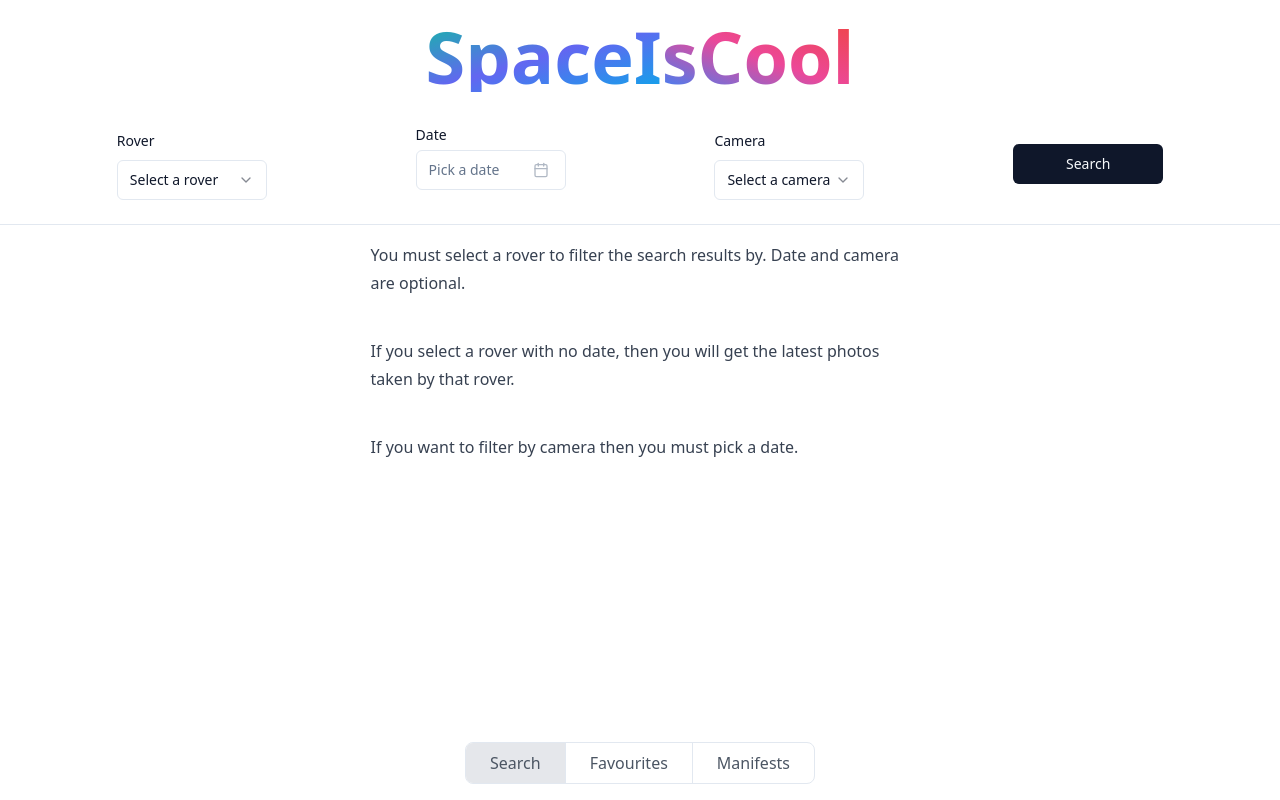
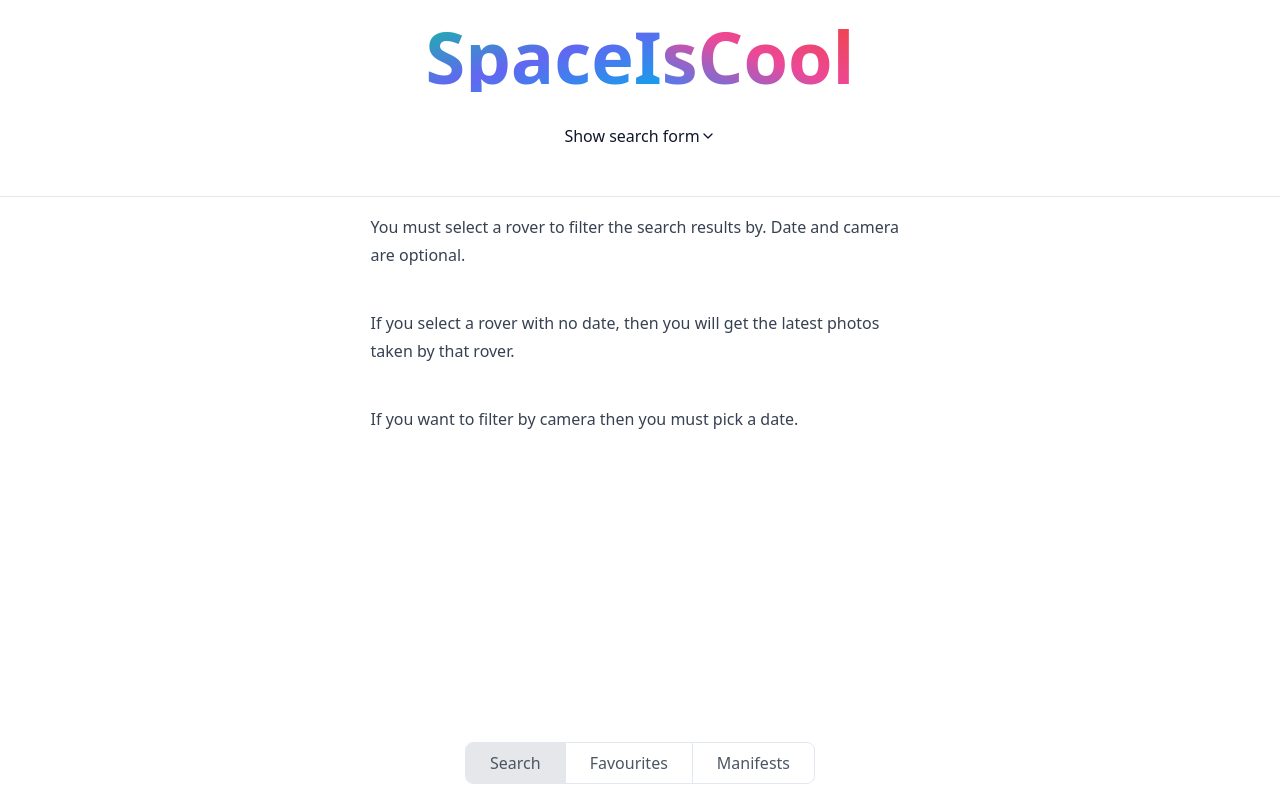
Before and after one commit to james-langridge/space-is-cool, a Next.js app: page /search in a window 1280 px wide. Built offline with nearby package versions, Linux system fonts and the light colour scheme.

Commit message:
Put search form in collapsible accordion

```diff
--- a/app/(with-header-footer)/search/layout.tsx
+++ b/app/(with-header-footer)/search/layout.tsx
@@ -1,5 +1,6 @@
 import React from 'react'
 
+import AccordionSearchForm from '@/app/(with-header-footer)/search/ui/accordion-search-form'
 import SearchForm from '@/app/(with-header-footer)/search/ui/SearchForm'
 import Container from '@/app/ui/container'
 import {Separator} from '@/app/ui/separator'
@@ -7,9 +8,9 @@
 export default function RootLayout({children}: {children: React.ReactNode}) {
   return (
     <Container>
-      <div className="flex justify-center">
+      <AccordionSearchForm>
         <SearchForm />
-      </div>
+      </AccordionSearchForm>
       <Separator className="my-4" />
       {children}
     </Container>
--- /dev/null
+++ b/app/(with-header-footer)/search/ui/accordion-search-form.tsx
@@ -0,0 +1,31 @@
+'use client'
+
+import React, {useState} from 'react'
+
+import {
+  Accordion,
+  AccordionContent,
+  AccordionItem,
+  AccordionTrigger,
+} from '@/app/ui/accordion'
+
+export default function AccordionSearchForm({
+  children,
+}: {
+  children: React.ReactNode
+}) {
+  const [open, setOpen] = useState(false)
+
+  const string = open ? 'Hide search form' : 'Show search form'
+
+  return (
+    <Accordion type="single" collapsible className="p-4">
+      <AccordionItem value="search-form" className="flex flex-col items-center">
+        <AccordionTrigger onClick={() => setOpen(!open)}>
+          {string}
+        </AccordionTrigger>
+        <AccordionContent>{children}</AccordionContent>
+      </AccordionItem>
+    </Accordion>
+  )
+}
--- /dev/null
+++ b/app/ui/accordion.tsx
@@ -0,0 +1,54 @@
+'use client'
+
+import * as AccordionPrimitive from '@radix-ui/react-accordion'
+import {ChevronDown} from 'lucide-react'
+import * as React from 'react'
+
+import {cn} from '@/app/lib/utils'
+
+const Accordion = AccordionPrimitive.Root
+
+const AccordionItem = React.forwardRef<
+  React.ElementRef<typeof AccordionPrimitive.Item>,
+  React.ComponentPropsWithoutRef<typeof AccordionPrimitive.Item>
+>(({className, ...props}, ref) => (
+  <AccordionPrimitive.Item ref={ref} className={className} {...props} />
+))
+AccordionItem.displayName = 'AccordionItem'
+
+const AccordionTrigger = React.forwardRef<
+  React.ElementRef<typeof AccordionPrimitive.Trigger>,
+  React.ComponentPropsWithoutRef<typeof AccordionPrimitive.Trigger>
+>(({className, children, ...props}, ref) => (
+  <AccordionPrimitive.Header className="flex">
+    <AccordionPrimitive.Trigger
+      ref={ref}
+      className={cn(
+        'flex flex-1 items-center justify-between py-4 font-medium transition-all hover:underline [&[data-state=open]>svg]:rotate-180',
+        className,
+      )}
+      {...props}
+    >
+      {children}
+      <ChevronDown className="h-4 w-4 shrink-0 transition-transform duration-200" />
+    </AccordionPrimitive.Trigger>
+  </AccordionPrimitive.Header>
+))
+AccordionTrigger.displayName = AccordionPrimitive.Trigger.displayName
+
+const AccordionContent = React.forwardRef<
+  React.ElementRef<typeof AccordionPrimitive.Content>,
+  React.ComponentPropsWithoutRef<typeof AccordionPrimitive.Content>
+>(({className, children, ...props}, ref) => (
+  <AccordionPrimitive.Content
+    ref={ref}
+    className="overflow-hidden text-sm transition-all data-[state=closed]:animate-accordion-up data-[state=open]:animate-accordion-down"
+    {...props}
+  >
+    <div className={cn('pb-4 pt-0', className)}>{children}</div>
+  </AccordionPrimitive.Content>
+))
+
+AccordionContent.displayName = AccordionPrimitive.Content.displayName
+
+export {Accordion, AccordionItem, AccordionTrigger, AccordionContent}
--- a/app/ui/container.tsx
+++ b/app/ui/container.tsx
@@ -1,15 +1,19 @@
 import React from 'react'
+
+import {cn} from '@/app/lib/utils'
 
 export default function Container({
   children,
   padding = 166,
+  className,
 }: {
   children: React.ReactNode
   padding?: number
+  className?: string
 }) {
   return (
     <main
-      className="relative w-full"
+      className={cn('relative w-full', className)}
       style={{minHeight: `calc(100vh - ${padding}px)`}}
     >
       {children}
--- a/package.json
+++ b/package.json
@@ -19,6 +19,7 @@
   "dependencies": {
     "@hookform/resolvers": "^3.3.2",
     "@plaiceholder/next": "^3.0.0",
+    "@radix-ui/react-accordion": "^1.1.2",
     "@radix-ui/react-dialog": "^1.0.5",
     "@radix-ui/react-dropdown-menu": "^2.0.6",
     "@radix-ui/react-icons": "^1.3.0",
```
Also changed, not shown: 1 other file (tests, documents, lock files or other folders).
